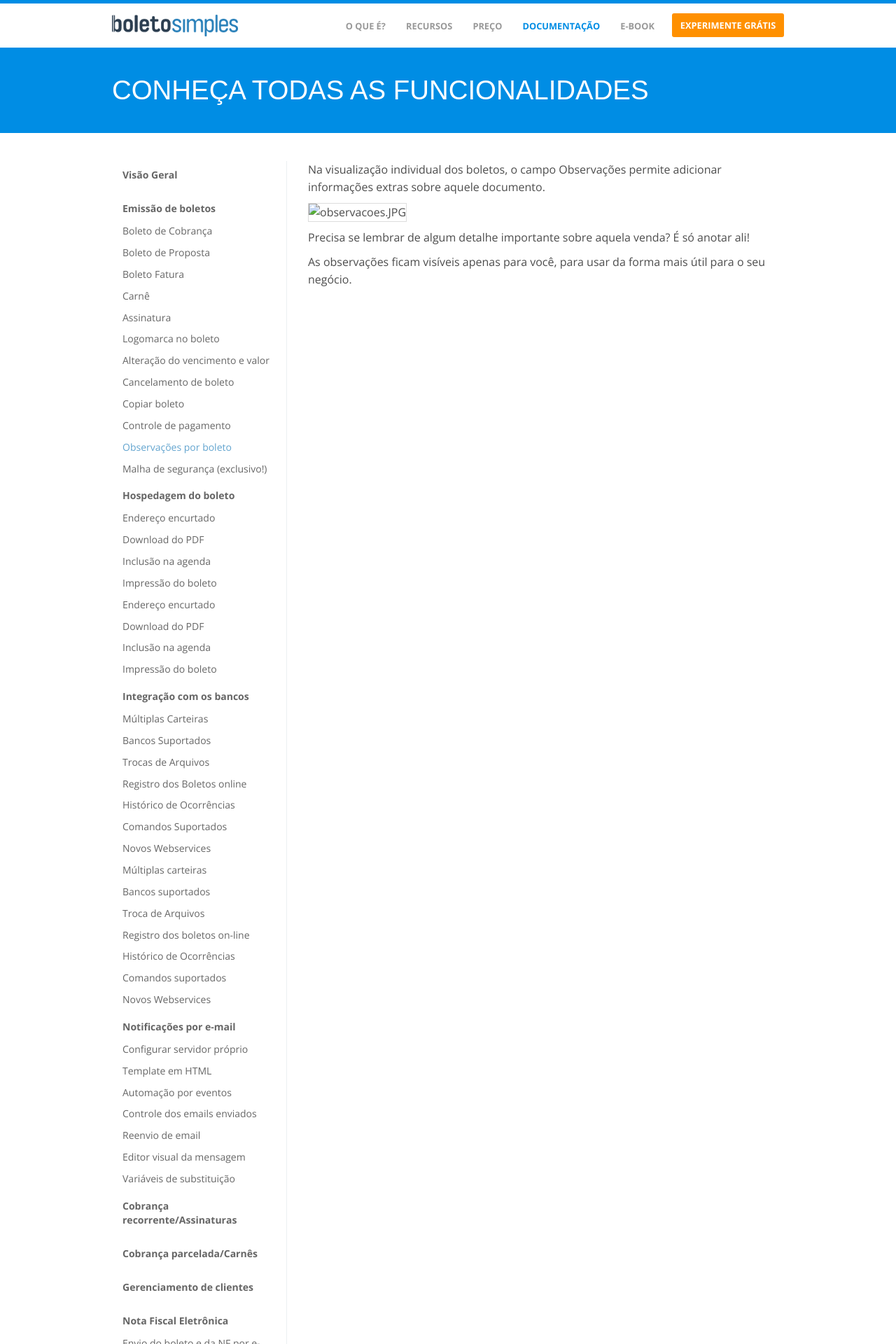
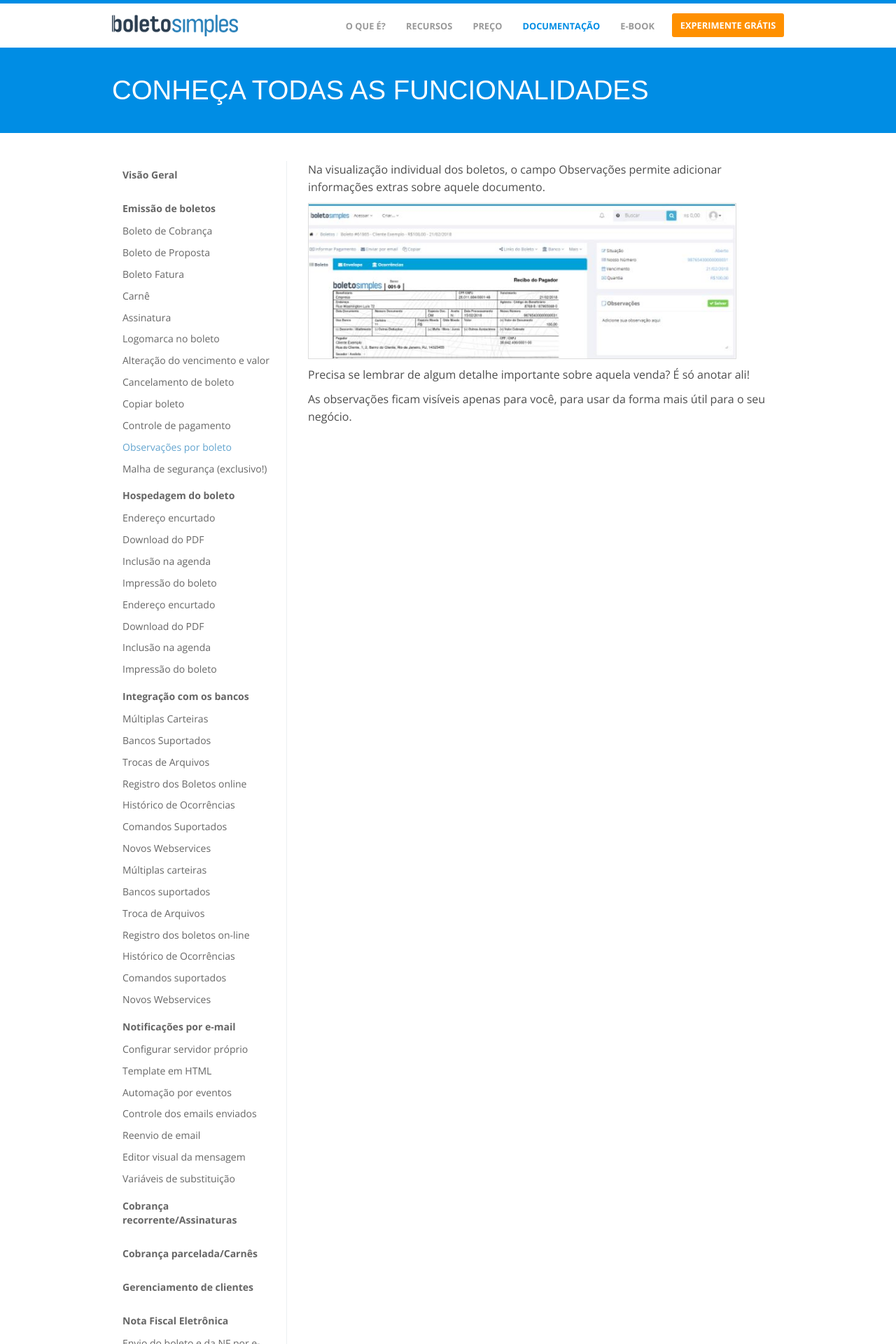
Before and after one commit to BoletoSimples/boletosimples-features, a Jekyll site: the page built from emissao-de-boletos/observacoes-por-boleto.markdown, in a window 1280 px wide. Shown: the top 1920 px of the page at 70% size. Built offline with Jekyll 4.4.1, drawn with Linux system fonts in a browser that asks for light colours.

Commit message:
Updated Observacoes Por Boleto

```diff
--- a/emissao-de-boletos/observacoes-por-boleto.markdown
+++ b/emissao-de-boletos/observacoes-por-boleto.markdown
@@ -6,7 +6,7 @@
 
 Na visualização individual dos boletos, o campo Observações permite adicionar informações extras sobre aquele documento.
 
-![observacoes.JPG](/api/v2/sites/5a6e42d4b89c4264923706aa/source/_uploads/observacoes.JPG?download)
+![observacoes-dc5616.JPG](/uploads/observacoes-dc5616.JPG)
 
 Precisa se lembrar de algum detalhe importante sobre aquela venda? É só anotar ali!
 
```
